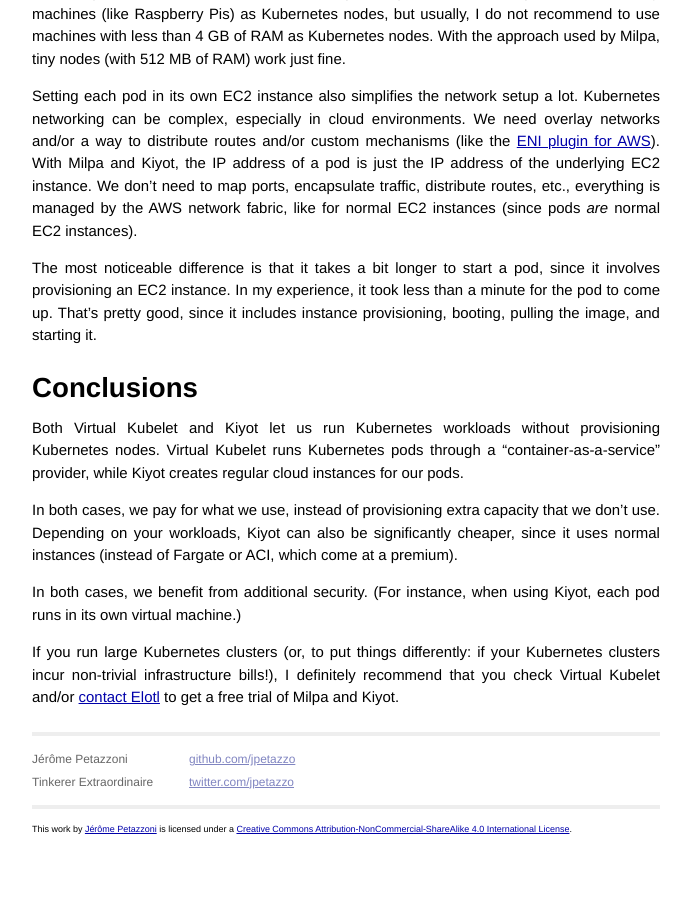
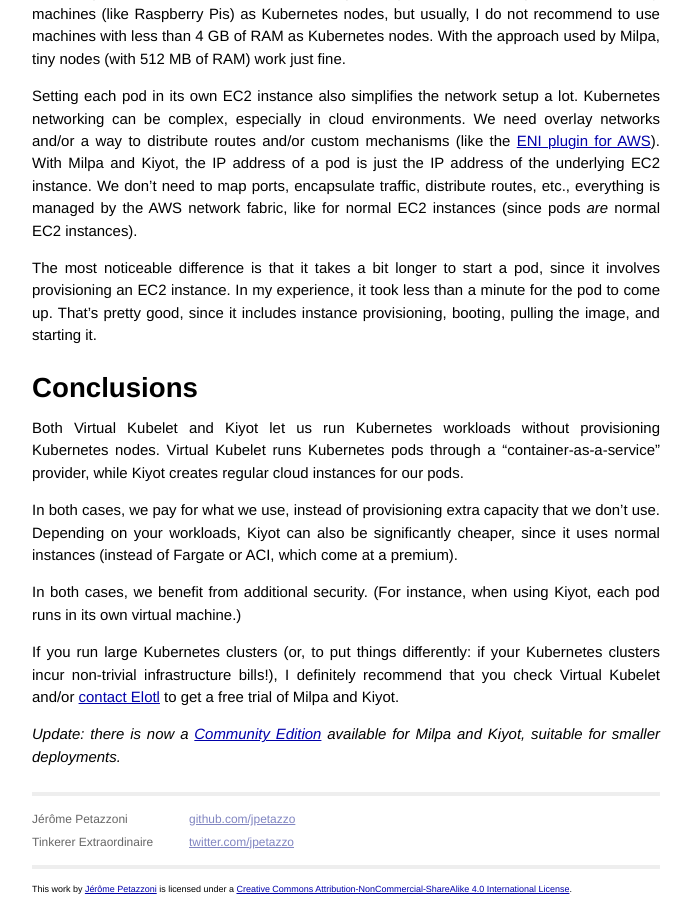
Before and after one commit to jpetazzo/jpetazzo.github.io, a Jekyll site: the page built from _posts/2019-02-13-running-kubernetes-without-nodes-with-kiyot.markdown, in a window 1280 px wide and 900 px high, scrolled down 4210 px. Shown: the whole window, without its empty margins (294-985 px from the left). Built offline with Jekyll 4.4.1, drawn with Linux system fonts in a browser that asks for light colours; comment, search, counter and statistics services are not loaded; before the commit the page ends 5050 px from its top, so only the background shows below that.

Commit message:
Update Elotl links, add mention to community edition

```diff
--- a/_posts/2019-02-13-running-kubernetes-without-nodes-with-kiyot.markdown
+++ b/_posts/2019-02-13-running-kubernetes-without-nodes-with-kiyot.markdown
@@ -306,4 +306,8 @@
 check Virtual Kubelet and/or [contact Elotl] to get
 a free trial of Milpa and Kiyot.
 
-[contact Elotl]: https://www.elotl.co/contact
+*Update: there is now a [Community Edition] available
+for Milpa and Kiyot, suitable for smaller deployments.*
+
+[contact Elotl]:  https://www.elotl.co/kiyotdocs
+[Community Edition]: https://www.elotl.co/trial
```
